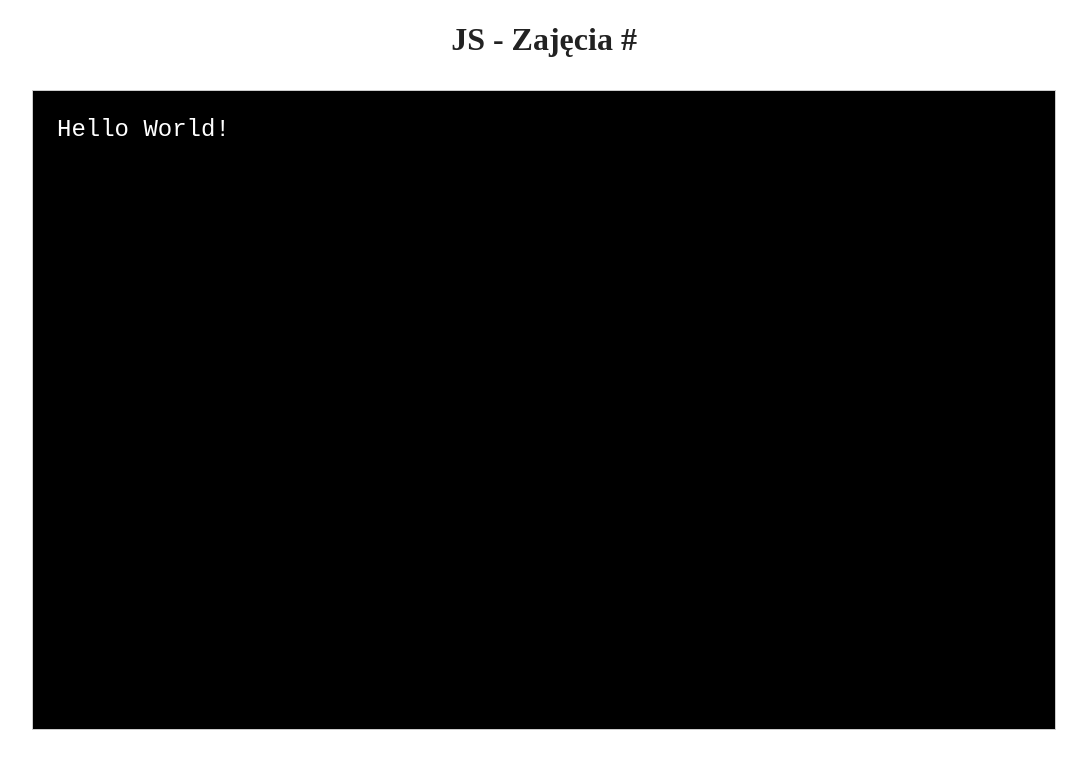
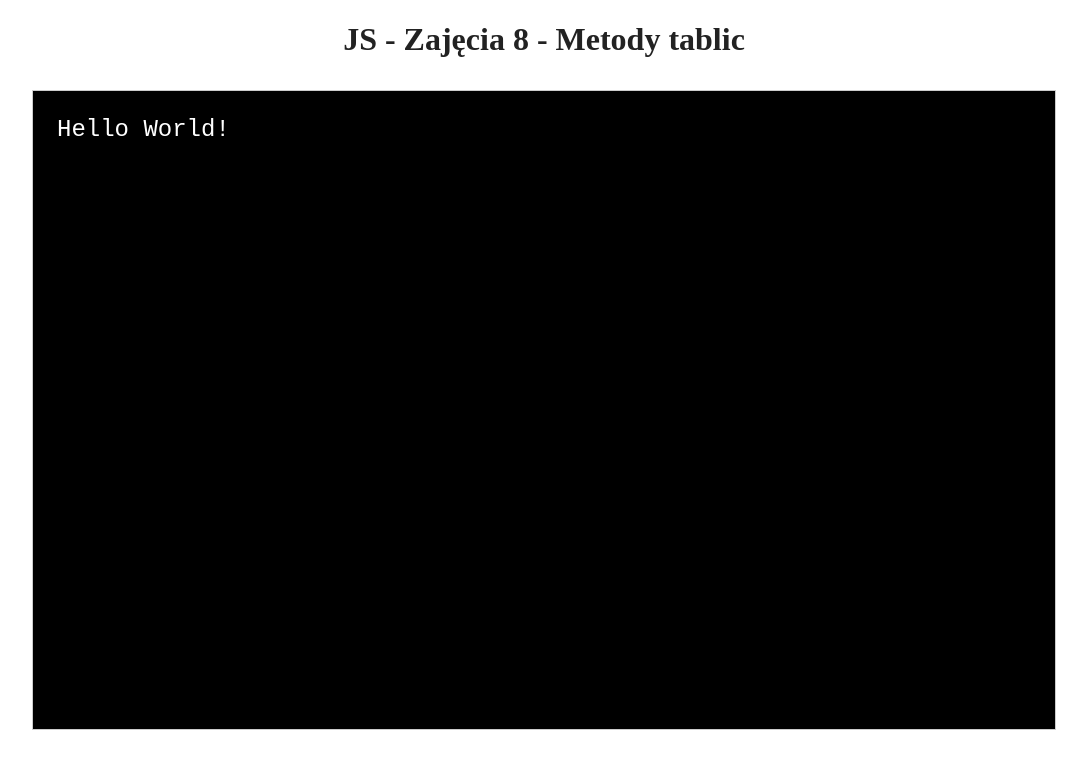
Before and after one commit to Moviss/js-08, a website built with Parcel: page index.html in a window 1280 px wide. Shown: the whole page, without its empty margins (96-1183 px from the left). Built offline with nearby package versions, Linux system fonts and the light colour scheme.

Commit message:
before lecture

```diff
--- a/index.html
+++ b/index.html
@@ -3,7 +3,7 @@
 
 <head>
   <meta charset="utf-8">
-  <title>JS - Zajęcia #</title>
+  <title>JS - Zajęcia 8 - Metody tablic</title>
   <meta name="description" content="">
   <meta name="viewport" content="width=device-width, initial-scale=1">
 
@@ -27,7 +27,7 @@
 </head>
 
 <body>
-<h1 class="page-title">JS - Zajęcia #</h1>
+<h1 class="page-title">JS - Zajęcia 8 - Metody tablic</h1>
 <div class="js-content">
   <code id="js-output"></code>
 </div>
--- a/package.json
+++ b/package.json
@@ -1,5 +1,5 @@
 {
-  "name": "js-lecture-template",
+  "name": "js-08",
   "version": "1..0.1",
   "description": "",
   "license": "",
```
Also changed, not shown: README.md, 1 other file.
